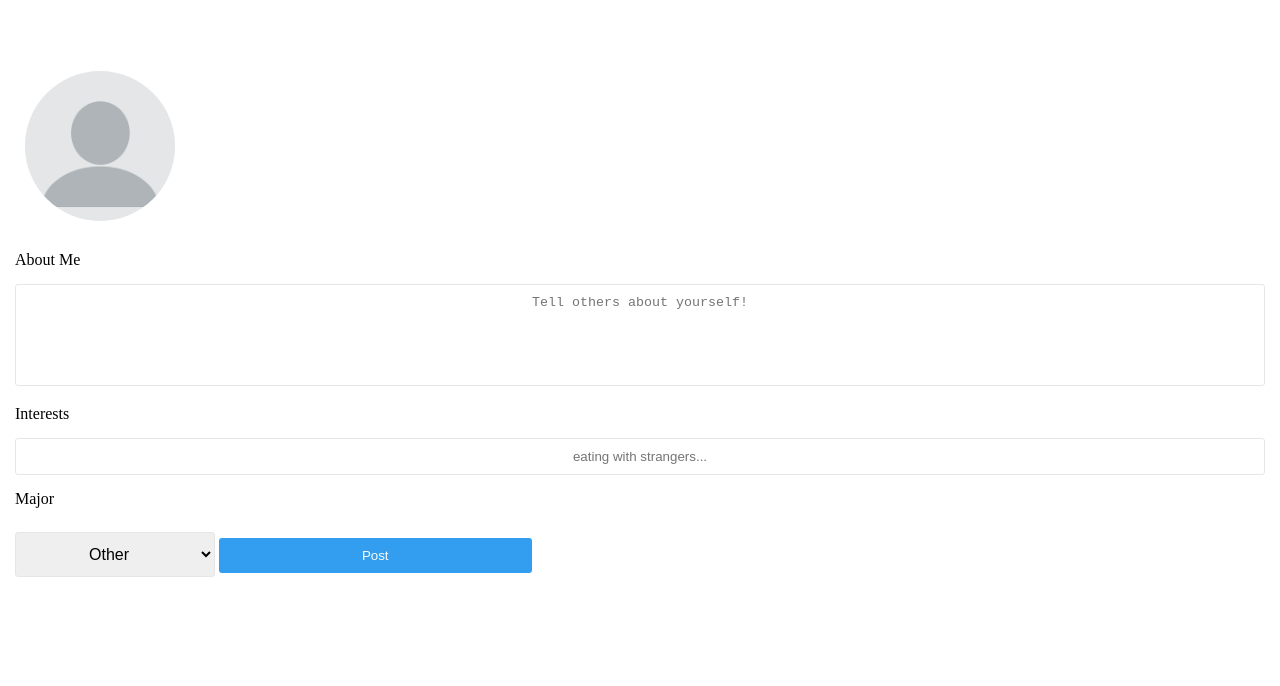
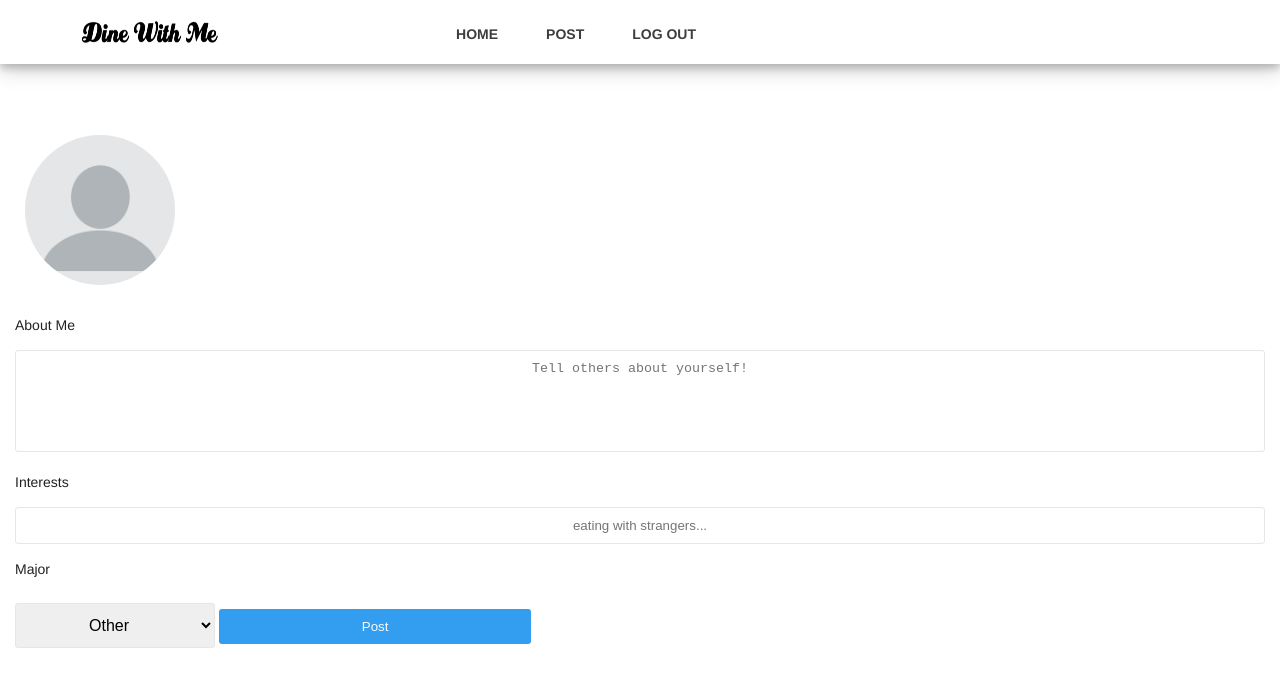
Before and after one commit to XRWei/COGS121, a website: page dine-with-me/public/profile_edit.html in a window 1280 px wide. Drawn offline with nearby package versions, Linux system fonts and the light colour scheme; some packages are replaced by stand-ins of ours; files whose address does not match are found by name.

```diff
--- a/dine-with-me/public/css/styles.css
+++ b/dine-with-me/public/css/styles.css
@@ -147,7 +147,9 @@
 
 .android-header {
   overflow: visible;
-  background-color: #1976D2;
+  background-color: #ffffff;
+  box-shadow: 0 4px 8px 0 rgba(0, 0, 0, 0.2),
+              0 6px 20px 0 rgba(0, 0, 0, 0.19);
 }
 
 .android-header .material-icons {
--- a/dine-with-me/public/profile_edit.html
+++ b/dine-with-me/public/profile_edit.html
@@ -2,20 +2,39 @@
 <html>
 <head>
   <title>Profile</title>
-  <meta name="viewport" content="width=device-width, initial-scale=1, user-scalable=no">
+  <meta charset="utf-8">
+  <meta http-equiv="X-UA-Compatible" content="IE=edge">
+  <meta name="viewport" content="width=device-width, initial-scale=1.0, minimum-scale=1.0">
+
+  <!-- Page styles -->
+  <link rel="stylesheet" href="https://code.getmdl.io/1.3.0/material.min.css">
   <link rel="stylesheet" href="css/styles.css">
   <script src="js/jquery.js"></script>
 
 </head>
 <body>
 
-    <!--Dine With Me header-->
+  <!--Dine With Me header-->
     <div class="mdl-layout mdl-js-layout mdl-layout--fixed-header">
-      <span class="android-mobile-title mdl-layout-title">
-        <img class="android-logo-image" src="img/name.png">
-      </span>
+
+    <div class="android-header mdl-layout__header mdl-layout__header--waterfall">
+      <div class="mdl-layout__header-row">
+        <span class="android-title mdl-layout-title">
+          <a href="index.html"><img class="android-logo-image" src="img/name.png" alt="Dine With Me"></a>
+        </span>
+        <!-- Navigation -->
+        <div class="android-navigation-container">
+          <nav class="android-navigation mdl-navigation">
+            <a class="mdl-navigation__link mdl-typography--text-uppercase" href="index.html">Home</a>
+            <a class="mdl-navigation__link mdl-typography--text-uppercase" href="postReq.html">Post</a>
+            <a class="mdl-navigation__link mdl-typography--text-uppercase" href="login.html">Log Out</a>
+          </nav>
+        </div>
+        <span class="android-mobile-title mdl-layout-title">
+          <img class="android-logo-image" src="img/name.png">
+        </span>
+      </div>
     </div>
-
   <main>
 
 
@@ -125,7 +144,7 @@
       });
       $(".text-profile").on('click', function() {
        $(".file-upload").click();
-      });
+     });
     });
   }
 
```
Also changed, not shown: dine-with-me/public/index.html (+6 -4 lines), dine-with-me/public/login.html (+1 -1 lines), dine-with-me/public/postReq.html (+5 -5 lines), dine-with-me/public/profile.html (+7 -3 lines).
